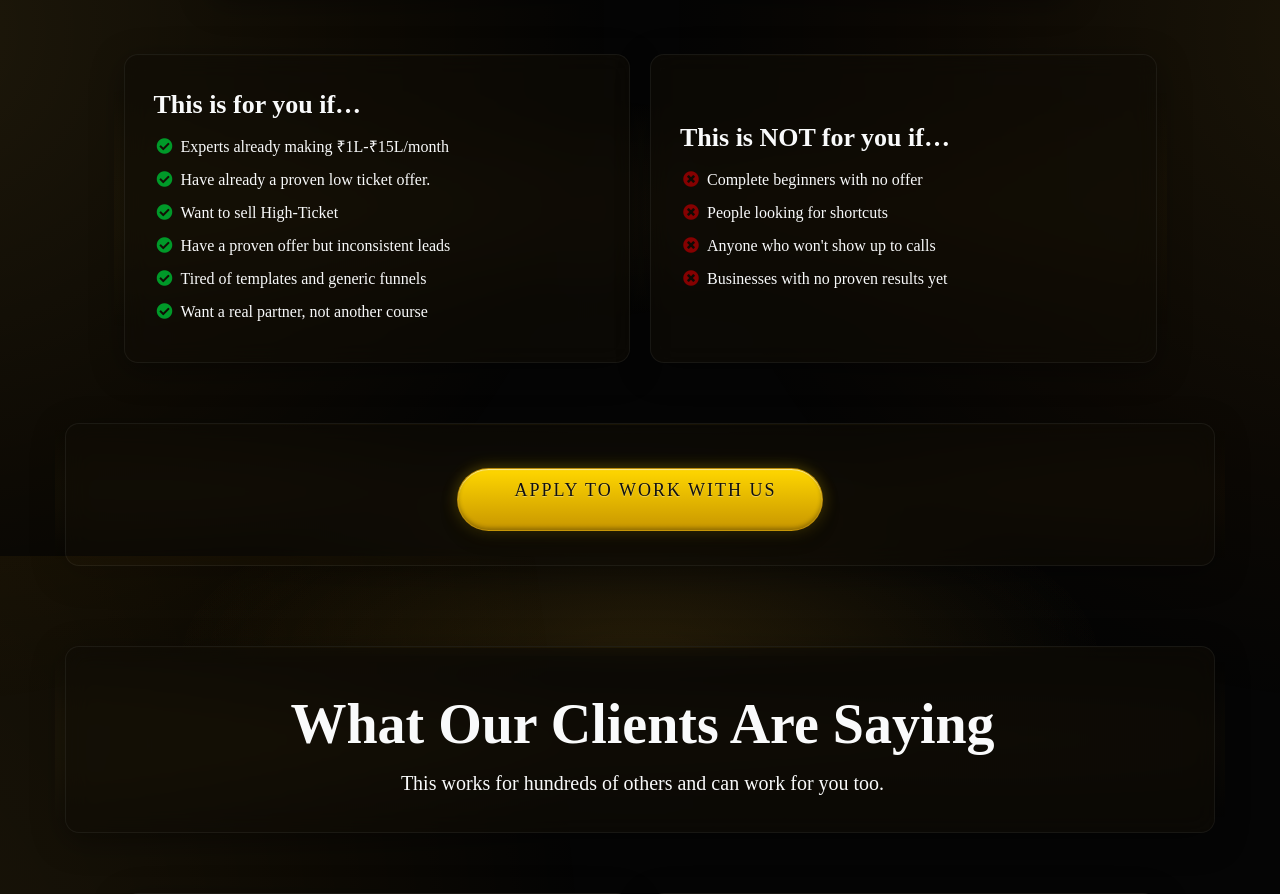
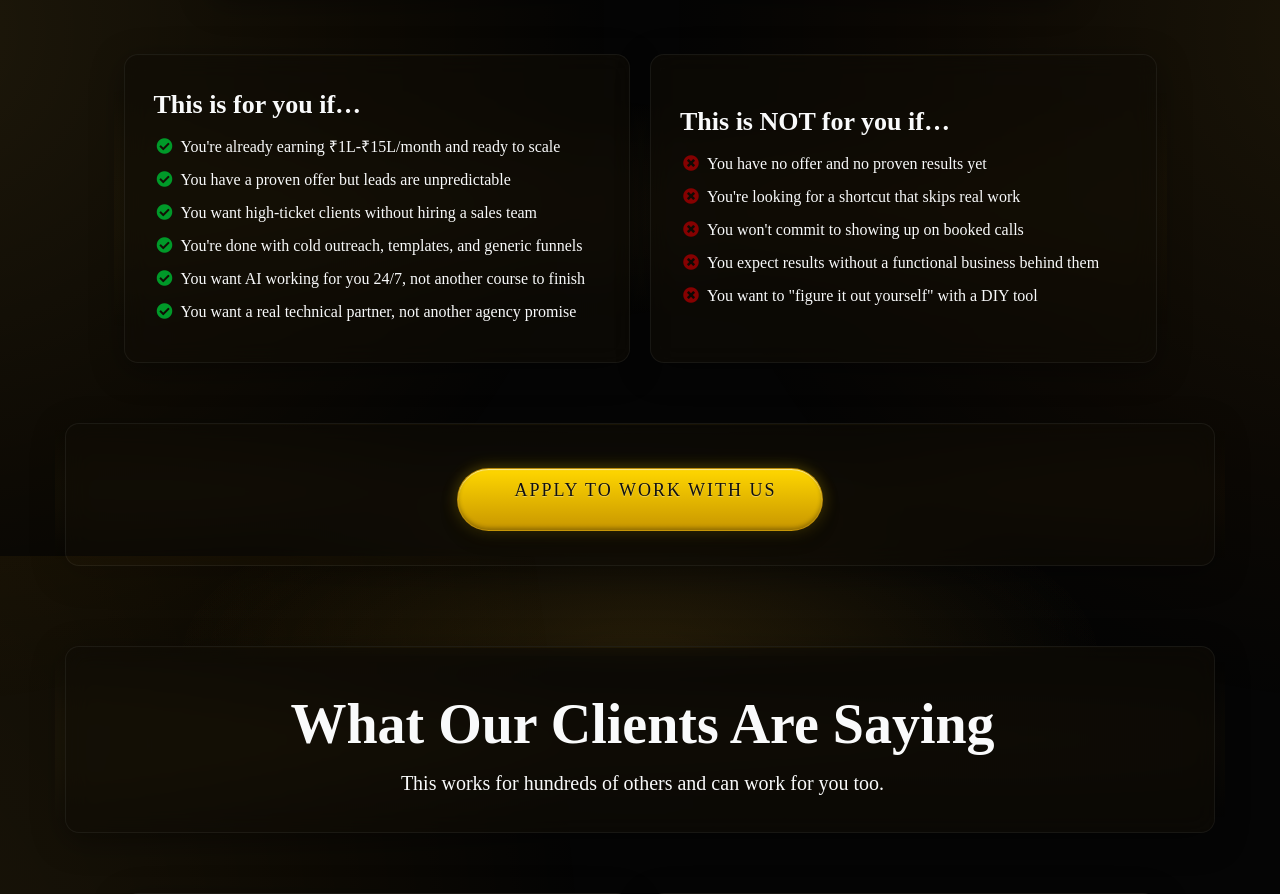
Before and after one commit to DevankS5/New, a React (Vite) app in the folder react-pixel-clone/: page / in a window 1280 px wide. Shown: the part 3520-4414 px from the top of the page. Built offline with nearby package versions, Linux system fonts and the light colour scheme.

Commit message:
Fixed the spaces in the is there for u section

```diff
--- a/react-pixel-clone/src/replica/replica.html
+++ b/react-pixel-clone/src/replica/replica.html
@@ -1385,22 +1385,34 @@ Custom AI agents attract, qualify, and warm your prospects  so every call you ta
                           <div>
                             <ul>
                               <li>
-                                <p>Experts already making ₹1L-₹15L/month</p>
-                              </li>
-                              <li>
-                                <p>Have already a proven low ticket offer.</p>
-                              </li>
-                              <li><p>Want to sell High-Ticket</p></li>
-                              <li>
                                 <p>
-                                  Have a proven offer but inconsistent leads
+                                  You're already earning ₹1L-₹15L/month and ready to scale
                                 </p>
                               </li>
                               <li>
-                                <p>Tired of templates and generic funnels</p>
+                                <p>
+                                  You have a proven offer but leads are unpredictable
+                                </p>
                               </li>
                               <li>
-                                <p>Want a real partner, not another course</p>
+                                <p>
+                                  You want high-ticket clients without hiring a sales team
+                                </p>
+                              </li>
+                              <li>
+                                <p>
+                                  You're done with cold outreach, templates, and generic funnels
+                                </p>
+                              </li>
+                              <li>
+                                <p>
+                                  You want AI working for you 24/7, not another course to finish
+                                </p>
+                              </li>
+                              <li>
+                                <p>
+                                  You want a real technical partner, not another agency promise
+                                </p>
                               </li>
                             </ul>
                           </div>
@@ -1453,11 +1465,24 @@ Custom AI agents attract, qualify, and warm your prospects  so every call you ta
                         >
                           <div>
                             <ul>
-                              <li><p>Complete beginners with no offer</p></li>
-                              <li><p>People looking for shortcuts</p></li>
-                              <li><p>Anyone who won't show up to calls</p></li>
                               <li>
-                                <p>Businesses with no proven results yet</p>
+                                <p>You have no offer and no proven results yet</p>
+                              </li>
+                              <li>
+                                <p>You're looking for a shortcut that skips real work</p>
+                              </li>
+                              <li>
+                                <p>You won't commit to showing up on booked calls</p>
+                              </li>
+                              <li>
+                                <p>
+                                  You expect results without a functional business behind them
+                                </p>
+                              </li>
+                              <li>
+                                <p>
+                                  You want to "figure it out yourself" with a DIY tool
+                                </p>
                               </li>
                             </ul>
                           </div>
--- a/react-pixel-clone/src/styles.css
+++ b/react-pixel-clone/src/styles.css
@@ -1107,8 +1107,50 @@ body {
    ================================================================ */
 @media screen and (max-width: 768px) {
   [class*="section-"]:not(#section-c6yJgt9wX):not(#section-5oa_veNL0R) {
-    padding-top: 20px !important;
-    padding-bottom: 20px !important;
+    padding-top: 14px !important;
+    padding-bottom: 14px !important;
+  }
+}
+
+@media screen and (max-width: 768px) {
+  /* Tighten the transition from feature cards/CTA into "Is This For You?" on mobile. */
+  #section-niAZuVENca {
+    padding-top: 16px !important;
+    padding-bottom: 8px !important;
+  }
+
+  #section-niAZuVENca #row-44jvZRfpL86,
+  #section-niAZuVENca #row-CP0blDrCPN {
+    margin-top: 0 !important;
+    margin-bottom: 0 !important;
+    padding-top: 6px !important;
+    padding-bottom: 4px !important;
+  }
+
+  #section-niAZuVENca #button-Y7j99Gd2Zo,
+  #section-niAZuVENca #paragraph-8hxCSU_EPb {
+    margin-top: 6px !important;
+    margin-bottom: 4px !important;
+  }
+
+  #section-OCXfQXD_KA {
+    padding-top: 10px !important;
+    padding-bottom: 12px !important;
+  }
+
+  #section-OCXfQXD_KA #row-uR4WXfJHPf,
+  #section-OCXfQXD_KA #row-8DFTx3qUPM {
+    margin-top: 0 !important;
+    margin-bottom: 0 !important;
+    padding-top: 4px !important;
+    padding-bottom: 4px !important;
+  }
+
+  #section-OCXfQXD_KA #heading-6Loj58Y6As,
+  #section-OCXfQXD_KA #heading-SQJlkhMt9J,
+  #section-OCXfQXD_KA #heading-zCVj4_zobE {
+    margin-top: 0 !important;
+    margin-bottom: 0 !important;
   }
 }
 
```
